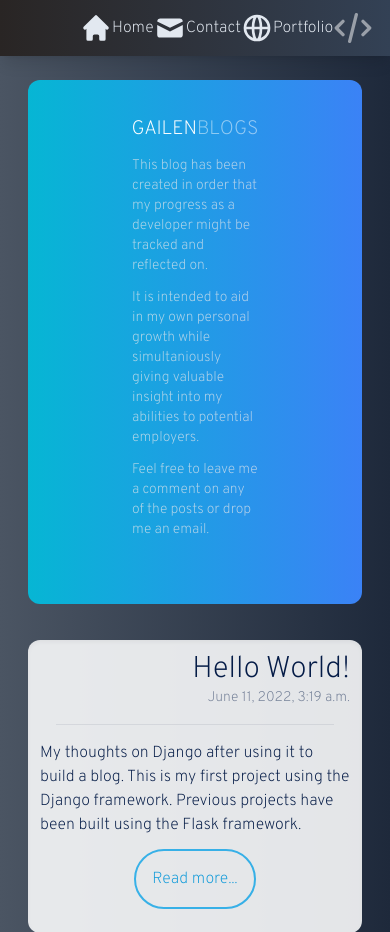
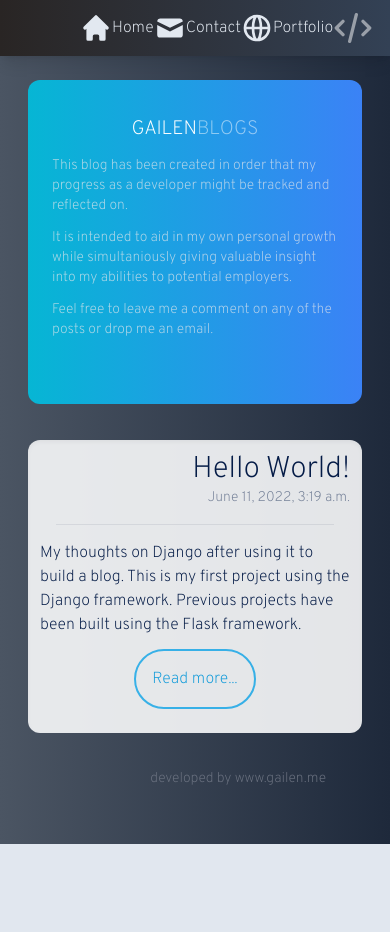
Before and after one commit to iamgillespie/gailenblog, a Django app: page / in a window 390 px wide. Shown: the top 932 px of the page. After the commit the page ends 844 px from the top, so only its background shows below. Run offline with Django 4.2, Linux system fonts and the light colour scheme; data comes from the database, SQL or seed files in the repository; some libraries are stand-ins or nearby versions.

Commit message:
db testing and responsive padding changes

```diff
--- a/post/templates/post/bloghome.html
+++ b/post/templates/post/bloghome.html
@@ -2,12 +2,10 @@
 
 {% block content %}
 
-
-
 <div id="banner" class="rounded-xl bg-gradient-to-r from-cyan-500 to-blue-500 p-6 m-1 cursor-pointer">
 
     <h1 id="gailenDevs" class="text-8xl text-white w-full p-4">GAILEN<span class="opacity-50">BLOGS</span></h1>
-    <article class="text-left text-sm text-gray-200 px-20 mb-10 space-y-3">
+    <article class="text-left text-sm text-gray-200 lg:px-20 mb-10 space-y-3">
         <p class="transition ease-in-and-out duration-200 hover:opacity-100 opacity-75">
             This blog has been created in order that my progress as a developer might be tracked and reflected on.
         </p>
```
